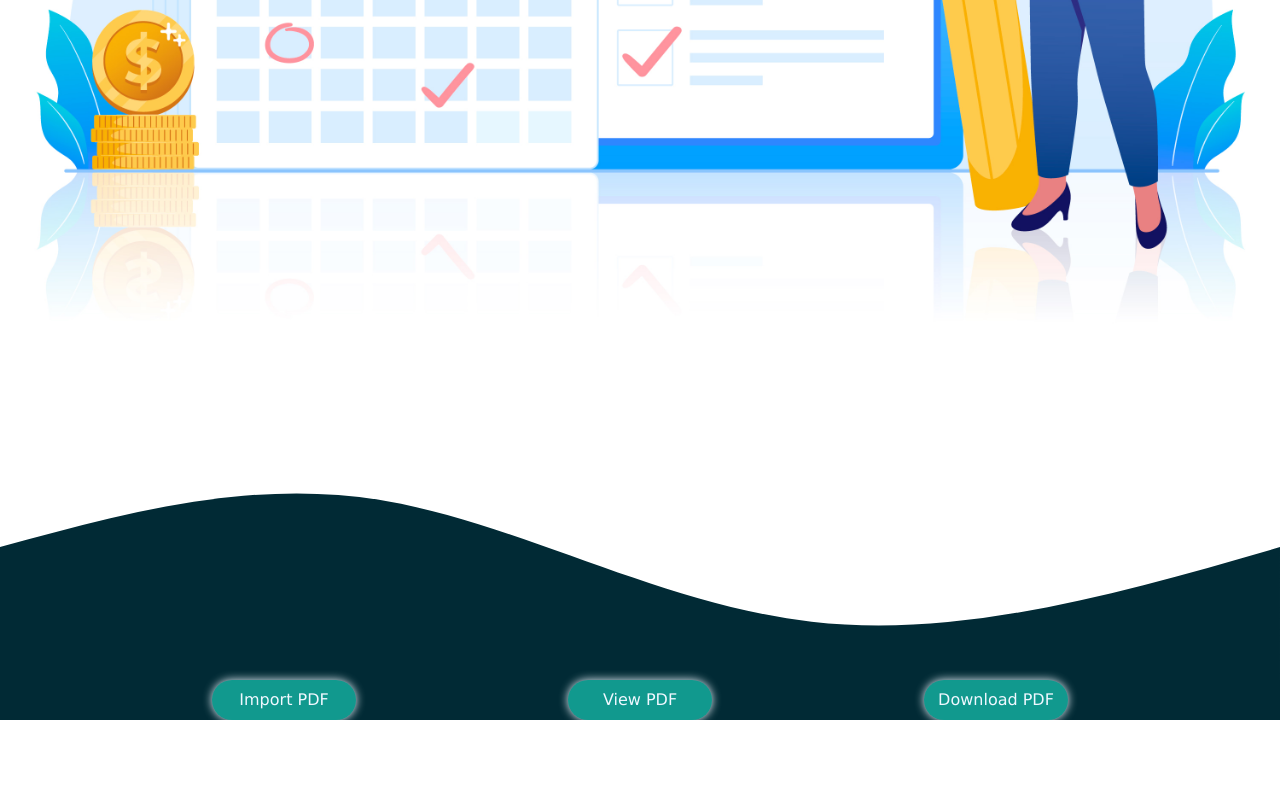
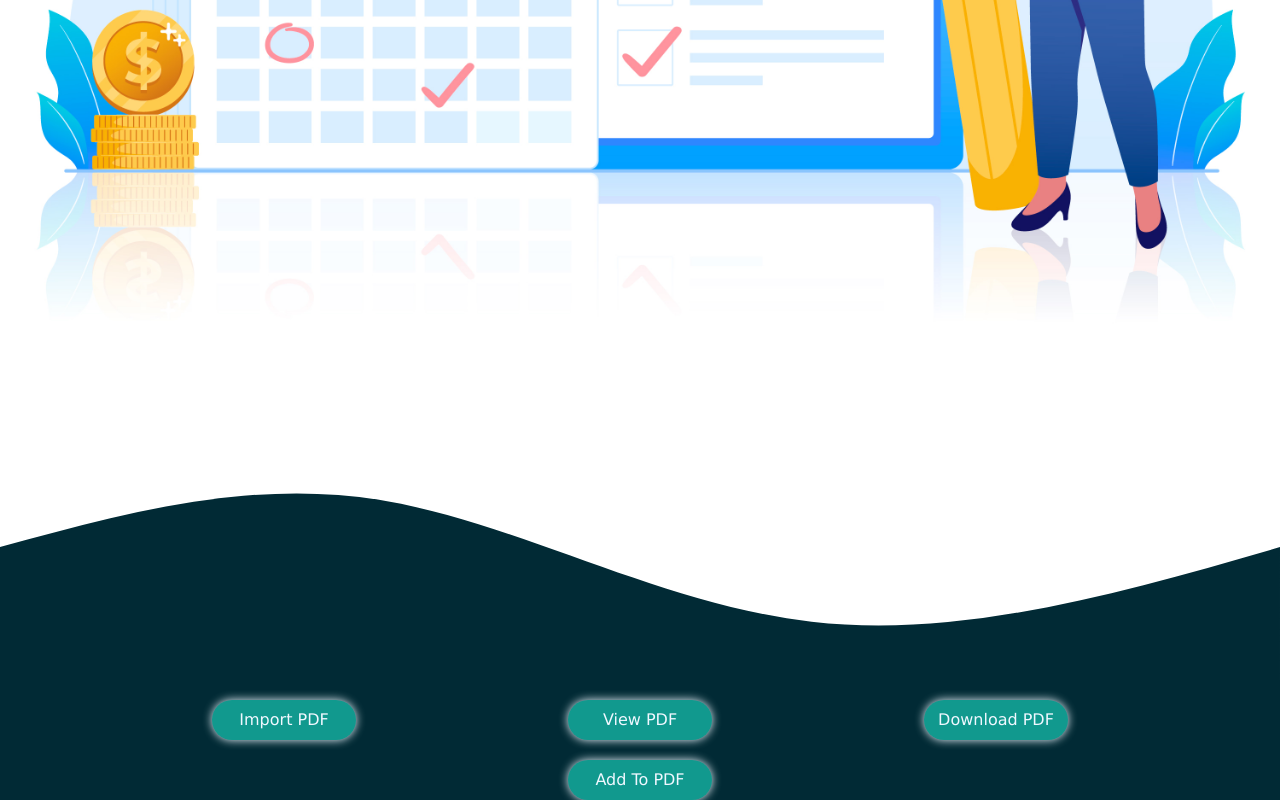
Before and after one commit to RumanBhuiyan/cheatsheet-maker, a Next.js app: page / in a window 1280 px wide. Shown: the part 1026-1826 px from the top of the page. Before the commit the page ends 1746 px from the top, so only its background shows below. Built offline with nearby package versions, Linux system fonts and the light colour scheme.

Commit message:
add add to PDF button

```diff
--- /dev/null
+++ b/pages/Components/AddPdf/addpdf.module.css
@@ -0,0 +1,3 @@
+.btnbg{
+    background-color: #012a35;
+}
--- /dev/null
+++ b/pages/Components/AddPdf/index.js
@@ -0,0 +1,13 @@
+import React from 'react'
+import MyButton from  '../ThreeButtons/MyButton'
+import AddPDFStyles from './addpdf.module.css'
+
+function index() {
+    return (
+        <div className={`${AddPDFStyles.btnbg} flex justify-center align-middle`}>
+           <MyButton name="Add To PDF" />
+        </div>
+    )
+}
+
+export default index
--- a/pages/Components/ThreeButtons/threebuttons.module.css
+++ b/pages/Components/ThreeButtons/threebuttons.module.css
@@ -2,6 +2,7 @@
      background-color: #012a35;
 }
 .mybutton{
+    margin-top: 20px;
     font-family: Verdana, Geneva, Tahoma, sans-serif;
     color : aliceblue;
     background: #11998e;
--- a/pages/index.js
+++ b/pages/index.js
@@ -1,6 +1,7 @@
 import Logo from "./Components/Logo";
 import PageImage from './Components/PageImage'
 import ThreeButtons from './Components/ThreeButtons'
+import AddPdf from './Components/AddPdf'
 
 export default function Home() {
   return (
@@ -8,6 +9,7 @@ export default function Home() {
      <Logo />
      <PageImage />
      <ThreeButtons />
+     <AddPdf />
     </div>
   )
 }
```
